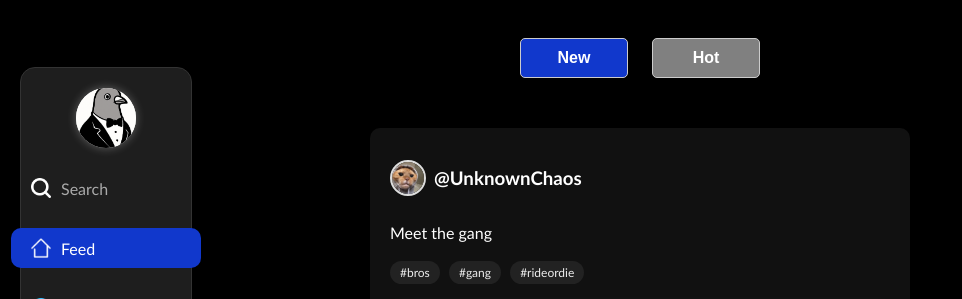
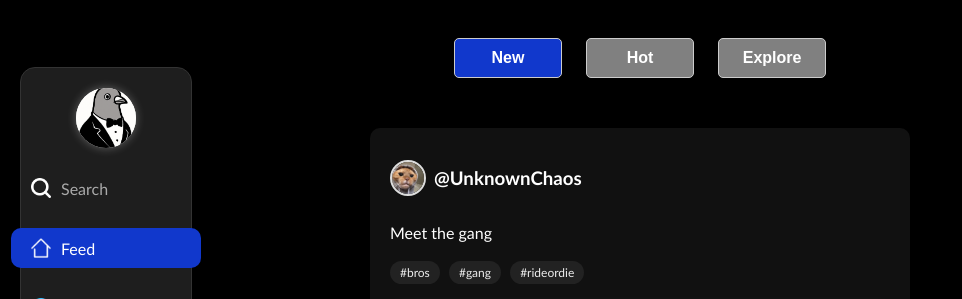
Before and after one commit to TheCodeCronicles/Redacted, a PHP site: page /feed.php in a window 1280 px wide. Shown: the part 132-431 px from the top of the page, without its empty margins (0-962 px from the left). Run offline with PHP 8.4, Linux system fonts and the light colour scheme; a user stored in the database is signed in; data comes from the database, SQL or seed files in the repository.

Commit message:
Explore Page

```diff
--- a/feed.php
+++ b/feed.php
@@ -24,9 +24,12 @@ $myFollows->execute();
 $myFollowsResult = $myFollows->get_result()->fetch_assoc();
 $followsOthers = $myFollowsResult['count'] > 0;
 
-// Fetch latest posts with user vote
-$sort = $_GET['sort'] ?? 'new';
-$orderBy = ($sort === 'hot') ? 'votes DESC, posts.created_at DESC' : 'posts.created_at DESC';
+$sort = $_GET['sort'] ?? 'new';  // Add this to capture sort parameter
+
+$orderBy = match($sort) {
+    'hot' => 'votes DESC, posts.created_at DESC',
+    default => 'posts.created_at DESC'
+};
 
 $sql = "
 SELECT posts.*, users.username, users.profile_pic,
@@ -35,16 +38,26 @@ SELECT posts.*, users.username, users.profile_pic,
 FROM posts
 JOIN users ON posts.user_id = users.id
 LEFT JOIN post_votes ON posts.id = post_votes.post_id
-WHERE posts.user_id = ?
-   OR posts.user_id IN (
-       SELECT following_id FROM followers WHERE follower_id = ?
-   )
-GROUP BY posts.id
-ORDER BY $orderBy
 ";
 
+// Apply feed filter if not explore
+if ($sort !== 'explore') {
+    $sql .= "WHERE posts.user_id = ? OR posts.user_id IN (
+        SELECT following_id FROM followers WHERE follower_id = ?
+    ) ";
+}
+
+$sql .= "GROUP BY posts.id ORDER BY $orderBy";
+
+// Prepare and bind
+if ($sort !== 'explore') {
     $stmt = $conn->prepare($sql);
     $stmt->bind_param("iii", $user_id, $user_id, $user_id);
+} else {
+    $stmt = $conn->prepare($sql);
+    $stmt->bind_param("i", $user_id);
+}
+
 $stmt->execute();
 $result = $stmt->get_result();
 
@@ -88,10 +101,13 @@ while ($row = $topics_result->fetch_assoc()) {
     <section>
     <div style="margin-top: 40px; margin-bottom: 20px;">
     <a href="?sort=new">
-            <button class="btn <?php echo ($sort === 'new') ? 'active' : ''; ?>">New</button>
+        <button class="btn <?= ($sort === 'new') ? 'active' : '' ?>">New</button>
     </a>
     <a href="?sort=hot">
-            <button class="btn <?php echo ($sort === 'hot') ? 'active' : ''; ?>">Hot</button>
+        <button class="btn <?= ($sort === 'hot') ? 'active' : '' ?>">Hot</button>
+    </a>
+    <a href="?sort=explore">
+        <button class="btn <?= ($sort === 'explore') ? 'active' : '' ?>">Explore</button>
     </a>
 </div>
 
```
Lines whose indentation alone changed are shown as unchanged.
